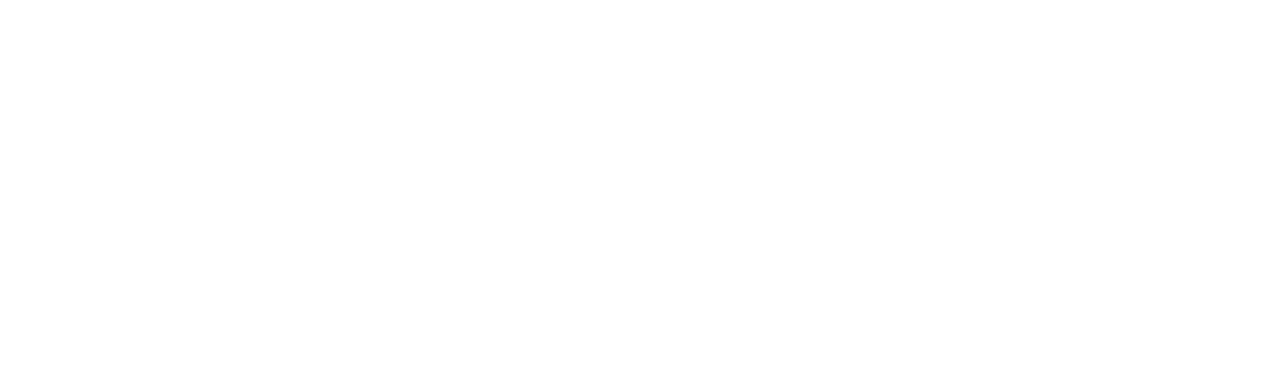
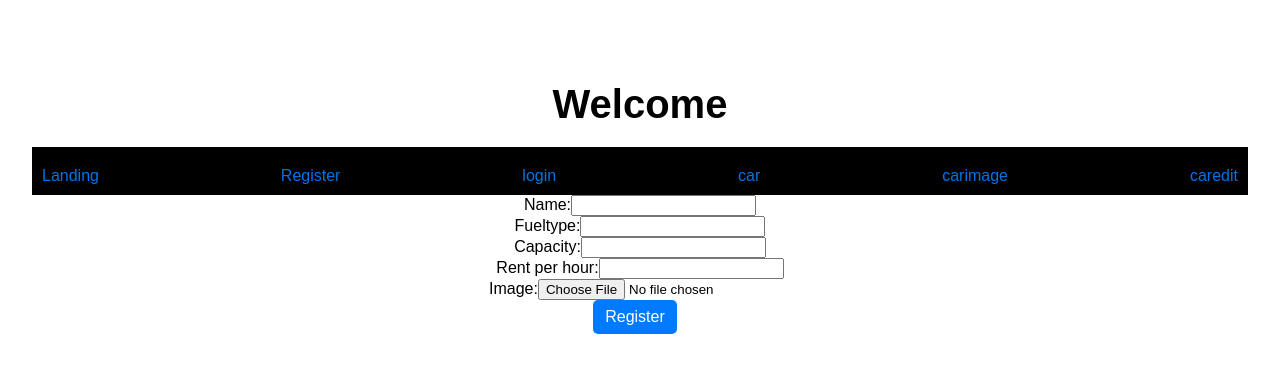
Before and after one commit to fatahuddin3/Mernaust, a React (Vite) app in the folder FRONT/frontendback/: page /car in a window 1280 px wide. Before the commit this address had no page. Shown: the top 372 px of the page. Built offline with nearby package versions, Linux system fonts and the light colour scheme.

Commit message:
sir start checking from here for second checkpoint

```diff
--- a/FRONT/frontendback/src/App.jsx
+++ b/FRONT/frontendback/src/App.jsx
@@ -1,28 +1,53 @@
 
-// src/App.js main code
 import React from 'react';
-import { BrowserRouter as Router, Route, Routes } from 'react-router-dom';
+import { BrowserRouter as Router, Route, Routes, Link, Navigate } from 'react-router-dom';
+import Register from './components/Register';
 import Login from './components/Login';
-
+import Car from './components/Car';
+import Carimages from './components/Carimage';
+import Caredit from './components/Caredit';
+import './App.css';
 
 function App() {
     return (
+        <Router>
+            <div className="container">
+                <header className="header">
+                    <h1>Welcome</h1>
+                    <nav className="navbar">
+                        <Link to="/" className="nav-link">Landing</Link>
+                        <Link to="/reg" className="nav-link">Register</Link>
+                        <Link to="/log" className="nav-link">login</Link>
+                        <Link to="/car" className="nav-link">car</Link>
+                        <Link to="/carima" className="nav-link">carimage</Link>
+                        <Link to="/caredi" className="nav-link">caredit</Link>
+                    </nav>
+                </header>
 
-        <Router>
-            <div className="App">
-
-                <Routes>
+                <main className="main-content">
+                    <Routes>
+                        <Route path="/" element={<Landing />} />
+                        <Route path="/reg" element={<Register />} />
+                        <Route path="/log" element={<Login />} />
+                        <Route path="/car" element={<Car />} />
+                        <Route path="/carima" element={<Carimages />} />
+                        <Route path="/caredi" element={<Caredit />} />
+                        <Route path="*" element={<Navigate to="/" replace />} />
+                    </Routes>
+                </main>
 
 
-
-
-
-
-                    <Route path="/" element={<Login />} />
-                </Routes>
             </div>
         </Router>
-
     );
 }
+
+function Landing() {
+    return (
+        <section id="landing" className="landing">
+            <h2>Fata</h2>
+        </section>
+    );
+}
+
 export default App;
--- /dev/null
+++ b/FRONT/frontendback/src/components/Car.jsx
@@ -0,0 +1,108 @@
+import React, { useState, useContext } from 'react';
+import { registercar } from '../services/Service';
+import { useNavigate } from 'react-router-dom';
+
+const Carregister = () => {
+    const [name, setname] = useState('');
+    const [fueltype, setfueltype] = useState('');
+    const [capacity, setcapacity] = useState('');
+    const [rentperhour, setrentperhour] = useState('');
+
+    const [image, setImage] = useState(null);
+    const [imagePreview, setImagePreview] = useState('');
+
+
+    const navigate = useNavigate();
+
+
+    const handleImageChange = (e) => {
+        const file = e.target.files[0];
+        setImage(file);
+        setImagePreview(URL.createObjectURL(file));
+    };
+
+
+    const handlesubmit = async (e) => {
+        e.preventDefault();
+
+
+        const formData = new FormData();
+        formData.append('name', name);
+        formData.append('fueltype', fueltype);
+        formData.append('capacity', capacity);
+        formData.append('rentperhour', rentperhour);
+
+        if (image) {
+            formData.append('image', image);
+        }
+
+        try {
+
+            const response = await registercar(formData);
+            if (response) {
+
+
+                navigate('/login');
+            } else {
+                alert('Registration failed. Please try again.');
+            }
+        } catch (error) {
+            if (error.response && error.response.status === 409) {
+                alert('Contact number is already used. Please try another one.');
+            } else {
+                alert(`Registration error: ${error.message}`);
+            }
+        }
+    };
+
+    return (
+        <form onSubmit={handlesubmit}>
+            <div>
+                <label>Name:</label>
+                <input
+                    type="text"
+                    value={name}
+                    onChange={(e) => setname(e.target.value)}
+                />
+            </div>
+            <div>
+                <label>Fueltype:</label>
+                <input
+                    type="text"
+                    value={fueltype}
+                    onChange={(e) => setfueltype(e.target.value)}
+                />
+            </div>
+            <div>
+                <label>Capacity:</label>
+                <input
+                    type="number"
+                    value={capacity}
+                    onChange={(e) => setcapacity(e.target.value)}
+                />
+            </div>
+            <div>
+                <label>Rent per hour:</label>
+                <input
+                    type="number"
+                    value={rentperhour}
+                    onChange={(e) => setrentperhour(e.target.value)}
+                />
+            </div>
+            <div>
+                <label>Image:</label>
+                <input
+                    type="file"
+                    accept="image/*"
+                    onChange={handleImageChange}
+                />
+            </div>
+            {imagePreview && <div>
+                <img src={imagePreview} alt="Image Preview" style={{ width: '100px', height: '100px' }} />
+            </div>}
+            <button type="submit">Register</button>
+        </form>
+    );
+};
+
+export default Carregister;
--- /dev/null
+++ b/FRONT/frontendback/src/components/Caredit.jsx
@@ -0,0 +1,128 @@
+import React, { useEffect, useState } from "react";
+import axios from "axios";
+
+const CarList = () => {
+    const [cars, setCars] = useState([]);
+    const [selectcar, setselectedCar] = useState(null);
+    const [formData, setFormData] = useState({
+        name: "",
+        fueltype: "",
+        capacity: "",
+        rentperhour: "",
+        image: null,
+    });
+
+    useEffect(() => {
+        fetchcars();
+    }, []);
+
+    const fetchcars = async () => {
+        try {
+            const response = await axios.get("http://localhost:4000/cars/images");
+            setCars(response.data);
+        } catch (error) {
+            console.error("Error fetching cars", error);
+        }
+    };
+
+    const handleedit = (car) => {
+        setselectedCar(car);
+        setFormData({
+            name: car.name,
+            fueltype: car.fueltype,
+            capacity: car.capacity,
+            rentperhour: car.rentperhour,
+            image: null,
+        });
+    };
+
+    const handlechange = (e) => {
+        setFormData({ ...formData, [e.target.name]: e.target.value });
+    };
+
+    const handlefile = (e) => {
+        setFormData({ ...formData, image: e.target.files[0] });
+    };
+
+    const handlesubmit = async (e) => {
+        e.preventDefault();
+        if (!selectcar) return;
+
+        const data = new FormData();
+        data.append("name", formData.name);
+        data.append("fueltype", formData.fueltype);
+        data.append("capacity", formData.capacity);
+        data.append("rentperhour", formData.rentperhour);
+        if (formData.image) data.append("image", formData.image);
+
+        try {
+            await axios.put(`http://localhost:4000/cars/${selectcar._id}`, data, {
+                headers: { "Content-Type": "multipart/form-data" },
+            });
+            alert("Car updated successfully");
+            setselectedCar(null);
+            fetchcars();
+        } catch (error) {
+            console.error("Error updating car", error);
+        }
+    };
+
+    return (
+        <div>
+            <h1>Car List</h1>
+            <ul>
+                {cars.map((car) => (
+                    <li key={car._id}>
+                        <img src={`http://localhost:4000${car.image}`} alt={car.name} width="100" />
+                        <p>{car.name}</p>
+                        <button onClick={() => handleedit(car)}>Edit</button>
+                    </li>
+                ))}
+            </ul>
+
+            {selectcar && (
+                <div>
+                    <h2>Edit Car</h2>
+                    <form onSubmit={handlesubmit}>
+                        <input
+                            type="text"
+                            name="name"
+                            value={formData.name}
+                            onChange={handlechange}
+                            placeholder="Name"
+                            required
+                        />
+                        <input
+                            type="text"
+                            name="fueltype"
+                            value={formData.fueltype}
+                            onChange={handlechange}
+                            placeholder="Fuel Type"
+                            required
+                        />
+                        <input
+                            type="number"
+                            name="capacity"
+                            value={formData.capacity}
+                            onChange={handlechange}
+                            placeholder="Capacity"
+                            required
+                        />
+                        <input
+                            type="number"
+                            name="rentperhour"
+                            value={formData.rentperhour}
+                            onChange={handlechange}
+                            placeholder="Rent per Hour"
+                            required
+                        />
+                        <input type="file" onChange={handlefile} />
+                        <button type="submit">Update Car</button>
+                    </form>
+                </div>
+            )}
+        </div>
+    );
+};
+
+export default CarList;
--- a/FRONT/frontendback/src/components/Login.jsx
+++ b/FRONT/frontendback/src/components/Login.jsx
@@ -1,15 +1,15 @@
 import React, { useState } from 'react';
 import { useNavigate } from 'react-router-dom';
-     import './Login.css';
-import logo from '../rent.png';
+import { loginuser } from '../services/Service';
+
 const Login = () => {
     const [email, setEmail] = useState('');
-         const [pass, setPass] = useState('');
+    const [password, setPass] = useState('');
     const navigate = useNavigate();
 
     const validform = () => {
 
-        if (!email || !pass) {
+        if (!email || !password) {
             alert('Please fill up every box.');
 
             return false;
@@ -27,17 +27,22 @@
         e.preventDefault();
         if (!validform()) return;
 
+        const formData = { email, password };
+
         try {
-            navigate('/s');
-
+            const response = await loginuser(formData);
+            if (response) {
+                navigate('/reg');
+            } else {
+                alert('Login failed. Please try again.');
+            }
         } catch (error) {
-            alert(`Login error: ${error.message}`);
+            alert(`Login error: ${error.response?.data?.message || error.message}`);
         }
     };
-
     return (
         <div className="contain">
-                 <img src={logo} alt="Login Logo" className="login-image" />
+
             <form onSubmit={handsubmit}>
 
                 <div className="inputgroup">
@@ -58,7 +63,7 @@
                     <input
 
                         type="password"
-                            value={pass}
+                        value={password}
 
                         onChange={(e) => setPass(e.target.value)}
 
@@ -71,7 +76,7 @@
                 <p>
 
                     Not registered yet?{' '}
-                        <button onClick={() => navigate('/register')} className="button">
+                    <button onClick={() => navigate('/reg')} className="button">
                         Register
 
                     </button>
--- /dev/null
+++ b/FRONT/frontendback/src/services/Service.jsx
@@ -0,0 +1,40 @@
+import axios from 'axios';
+
+const car_URL = 'http://localhost:4000/cars';
+const user_URL = 'http://localhost:4000/userrr';
+
+const registercar = async (Data) => {
+
+    return await axios.post(
+        `${car_URL}/car`,
+        Data,
+        {
+            headers: {
+
+                'Content-Type': 'multipart/form-data'
+            }
+        }
+    );
+};
+const registeruser = async (Data) => {
+
+    return await axios.post(
+        `${user_URL}/register`,
+        Data,
+        {
+            headers: {
+
+                'Content-Type': 'multipart/form-data'
+            }
+        }
+    );
+};
+const loginuser = async (Data) => {
+    return await axios.post(`${user_URL}/login`, Data, {
+        headers: {
+            'Content-Type': 'application/json',  // Changed from multipart/form-data
+        },
+    });
+};
+
+export { registercar, registeruser, loginuser };
```
Lines whose indentation alone changed are shown as unchanged.
